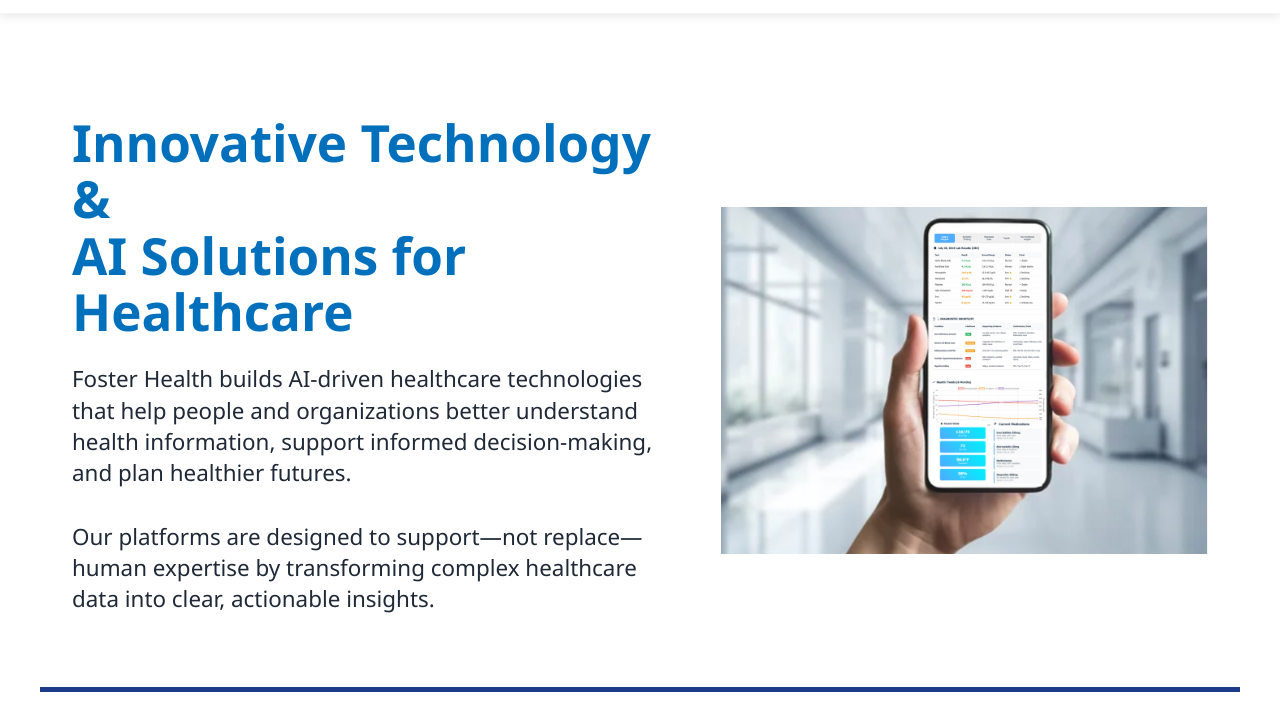
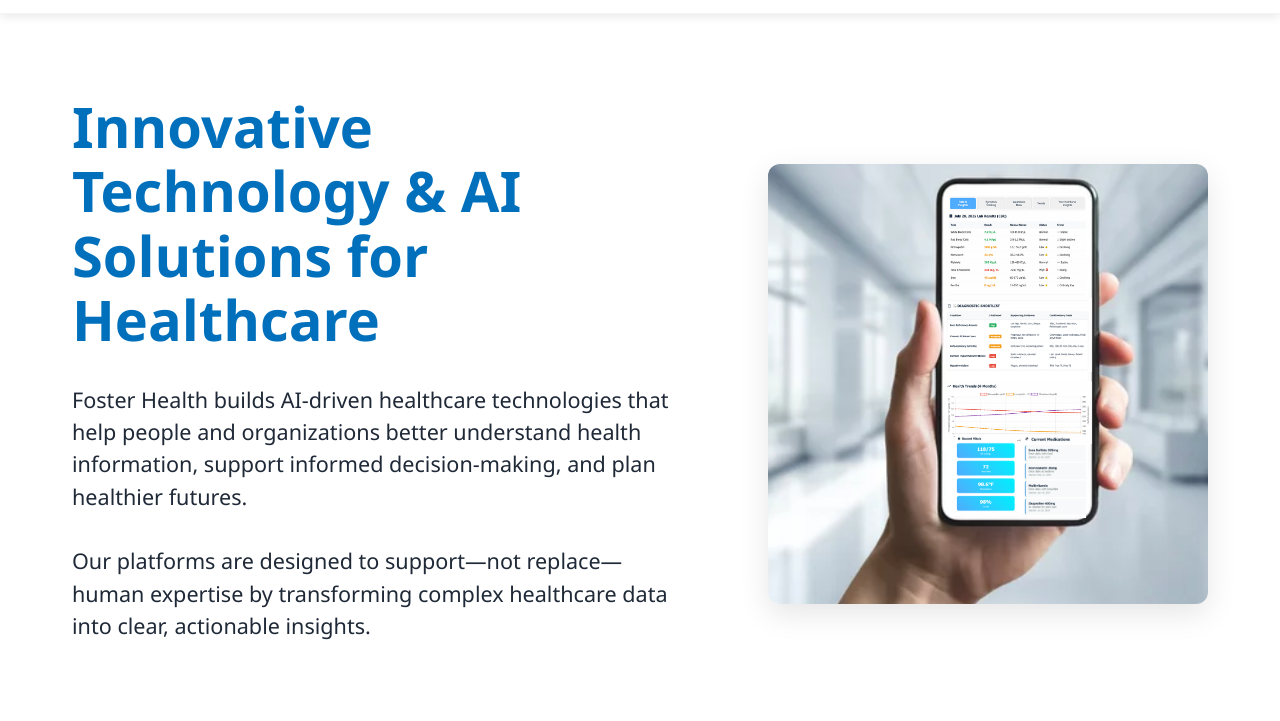
Before and after one commit to MsGuided73/FosterHealth.care, a plain HTML site: page index.html in a window 1280 px wide. Shown: the part 79-800 px from the top of the page. Drawn offline with Linux system fonts and the light colour scheme.

Commit message:
Refine hero section: square centered image and improved title typography

```diff
--- a/index.html
+++ b/index.html
@@ -121,7 +121,7 @@
         /* Hero Section */
         .hero {
             background: var(--white);
-            padding: 100px 2rem 40px;
+            padding: 80px 2rem 60px;
         }
 
         .hero-content {
@@ -129,39 +129,45 @@
             margin: 0 auto;
             display: flex;
             align-items: center;
-            gap: 4rem;
+            gap: 5rem;
             text-align: left;
         }
 
         .hero-text {
-            flex: 1.2;
+            flex: 1.4;
         }
 
         .hero-image {
             flex: 1;
             display: flex;
-            justify-content: flex-end;
+            justify-content: center;
+            align-items: center;
         }
 
         .hero-image img {
-            max-width: 100%;
-            height: auto;
+            width: 100%;
+            aspect-ratio: 1 / 1;
+            object-fit: cover;
+            object-position: center;
+            border-radius: 12px;
+            box-shadow: 0 10px 30px rgba(0,0,0,0.1);
         }
 
         .hero h1 {
-            font-size: 3.2rem;
-            margin-bottom: 1.5rem;
-            line-height: 1.1;
+            font-size: 3.5rem;
+            margin-bottom: 2rem;
+            line-height: 1.15;
             color: #0070bc;
             font-weight: 800;
+            max-width: 550px;
         }
 
         .hero p {
-            font-size: 1.4rem;
+            font-size: 1.35rem;
             margin-bottom: 2rem;
             color: var(--dark-gray);
-            line-height: 1.4;
-            max-width: 100%;
+            line-height: 1.5;
+            max-width: 600px;
         }
 
         .hero-separator {
@@ -386,12 +392,12 @@
     <section class="hero">
         <div class="hero-content">
             <div class="hero-text">
-                <h1>Innovative Technology &<br>AI Solutions for Healthcare</h1>
+                <h1>Innovative Technology & AI Solutions for Healthcare</h1>
                 <p>Foster Health builds AI-driven healthcare technologies that help people and organizations better understand health information, support informed decision-making, and plan healthier futures.</p>
                 <p>Our platforms are designed to support—not replace—human expertise by transforming complex healthcare data into clear, actionable insights.</p>
             </div>
             <div class="hero-image">
-                <img src="assets/fh_asset_cellphone.png" alt="Foster Health Solution on Cellphone">
+                <img src="assets/fh_asset_cellphone.png" alt="Foster Health AI Platform on Mobile">
             </div>
         </div>
     </section>
```
